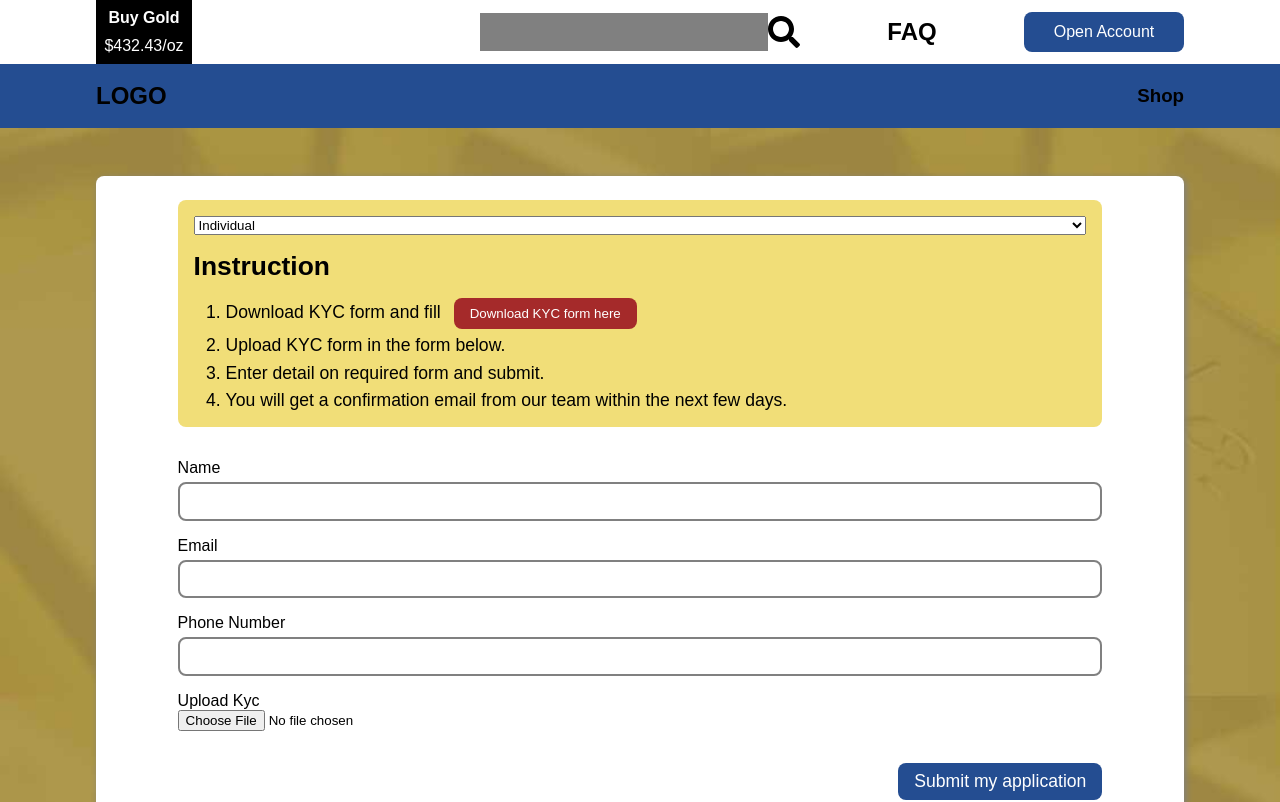
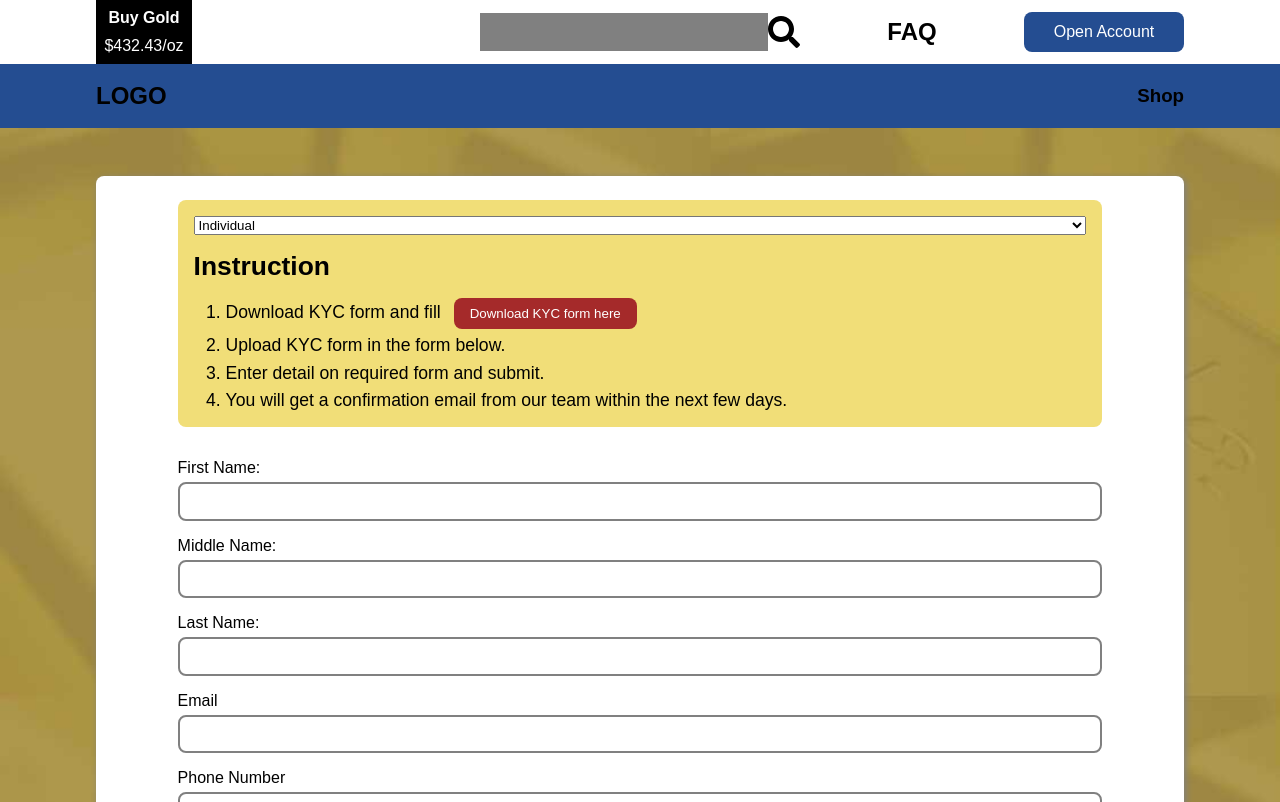
Before and after one commit to Vhickyy/dukkia, a React (Create React App) app: page /open-account in a window 1280 px wide. Shown: the top 802 px of the page. Built offline with nearby package versions, Linux system fonts and the light colour scheme.

Commit message:
gold coin page

```diff
--- a/src/Components/Form.js
+++ b/src/Components/Form.js
@@ -2,7 +2,7 @@ import { useState } from "react"
 import styled from "styled-components"
 
 const Form = ({accType}) => {
-    const [values,setValues] = useState({name:"",email:"",number:"",file:""})
+    const [values,setValues] = useState({firstname:"",middlename:"",lastname:"",email:"",number:"",file:""})
     const change = (e)=>{
         const {name,value} = e.target
         setValues({...values,[name]:value})
@@ -11,8 +11,16 @@ const Form = ({accType}) => {
     <Wrapper>
         <form>
             <div >
-                <label htmlFor="name">Name</label>
-                <input type="text" className="text" name="name" value={values.name} onChange={change}/>
+                <label htmlFor="name">First Name:</label>
+                <input type="text" className="text" name="name" value={values.firstname} onChange={change}/>
+            </div>
+            <div >
+                <label htmlFor="name">Middle Name:</label>
+                <input type="text" className="text" name="name" value={values.middlename} onChange={change}/>
+            </div>
+            <div >
+                <label htmlFor="name">Last Name:</label>
+                <input type="text" className="text" name="name" value={values.lastname} onChange={change}/>
             </div>
             <div >
                 <label htmlFor="email">Email</label>
@@ -22,7 +30,7 @@ const Form = ({accType}) => {
                 <label htmlFor="phone number">Phone Number</label>
                 <input type="text" name="number" className="text" value={values.number} onChange={change}/>
             </div>
-            <div>
+            {/* <div>
                 <label htmlFor="uploadkyc">Upload Kyc</label>
                 <input type="file" name="file" value={values.file} onChange={change}/>
             </div>
@@ -36,7 +44,7 @@ const Form = ({accType}) => {
                 <label htmlFor="uploadkyc">Upload CAC</label>
                 <input type="file" />
             </div>
-            </> }
+            </> } */}
             <button>Submit my application</button>
         </form>
     </Wrapper>
```
